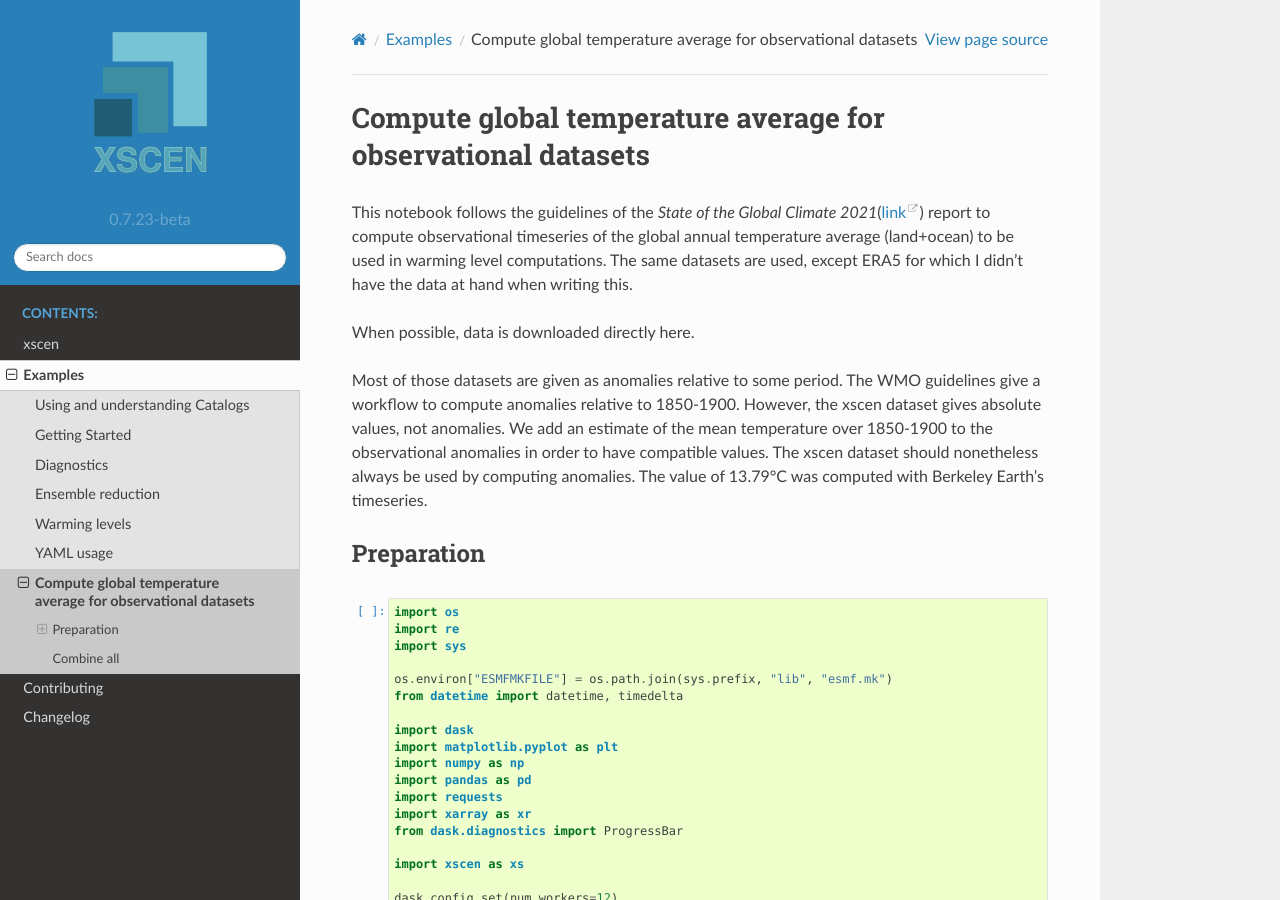
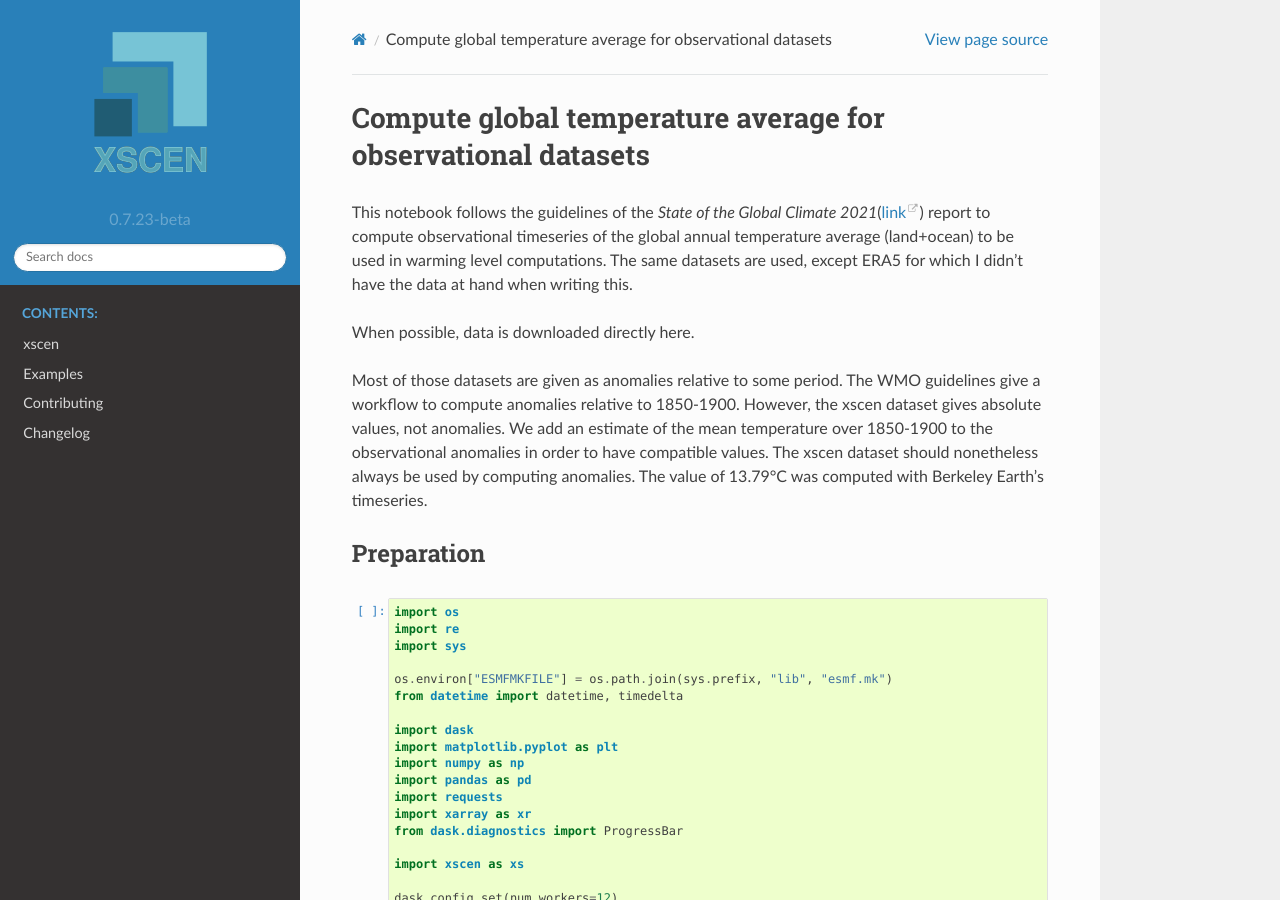
Before and after one commit to Ouranosinc/xscen, a Sphinx documentation site: the page built from docs/notebooks/global_tas_average_obs.ipynb, in a window 1280 px wide and 900 px high. Built offline with Sphinx 7.4.7 and the Read the Docs theme 2.0.0, drawn with Linux system fonts in a browser that asks for light colours; pages that are not in the unit, such as notebooks, are missing from menus.

Commit message:
ignore notebook

```diff
--- a/docs/conf.py
+++ b/docs/conf.py
@@ -176,6 +176,7 @@
     "_build",
     "Thumbs.db",
     ".DS_Store",
+    "global_tas_average_obs.ipynb"
 ]
 
 # The name of the Pygments (syntax highlighting) style to use.
--- a/docs/notebooks/index.rst
+++ b/docs/notebooks/index.rst
@@ -10,4 +10,3 @@
     4_ensemble_reduction
     5_warminglevels
     6_config
-    7_global_tas_average_obs
```
Also changed, not shown: docs/notebooks/global_tas_average_obs.ipynb (renamed from docs/notebooks/7_global_tas_average_obs.ipynb).
